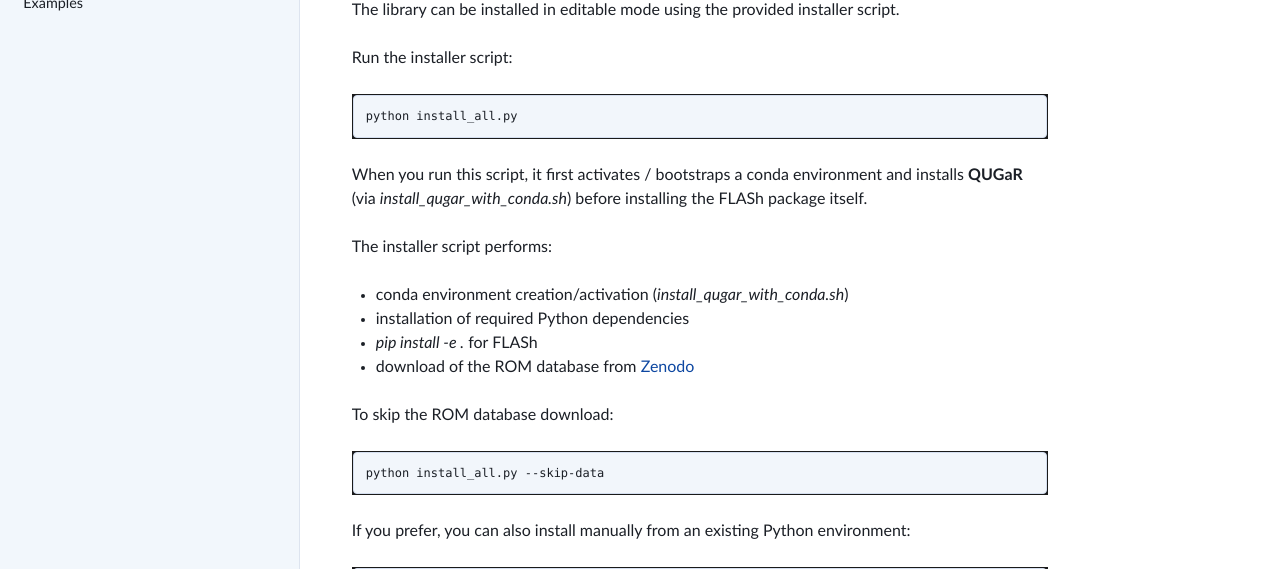
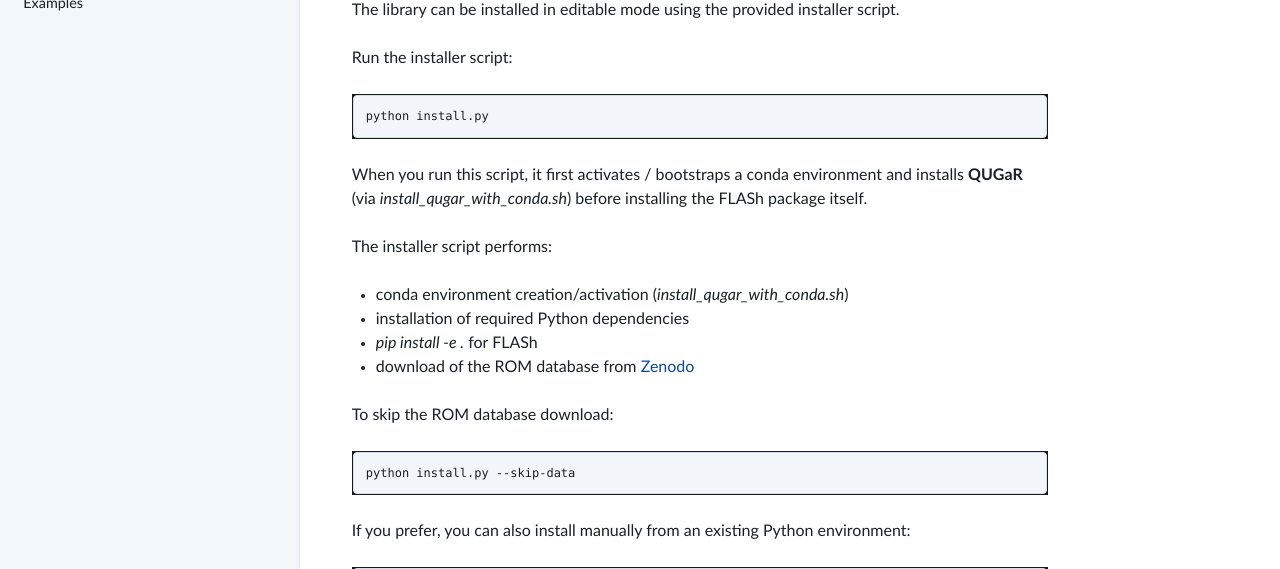
Before and after one commit to pantolin/FLASh_fork, a Sphinx documentation site: the page built from docs/installation.rst, in a window 1280 px wide and 1011 px high. Shown: the part 210-779 px from the top of the window. Built offline with Sphinx 7.4.7 and the Read the Docs theme 3.1.0, drawn with Linux system fonts in a browser that asks for light colours.

Commit message:
Rename install_all.py and install_all.sh to install.py and install.sh
Update all internal references in the scripts, README, and docs.

Co-Authored-By: Claude Opus 4.6 (1M context) <noreply@anthropic.com>

```diff
--- a/docs/installation.rst
+++ b/docs/installation.rst
@@ -11,7 +11,7 @@ Run the installer script:
 
 .. code-block:: bash
 
-   python install_all.py
+   python install.py
 
 When you run this script, it first activates / bootstraps a conda environment
 and installs **QUGaR** (via `install_qugar_with_conda.sh`) before installing the
@@ -28,7 +28,7 @@ To skip the ROM database download:
 
 .. code-block:: bash
 
-   python install_all.py --skip-data
+   python install.py --skip-data
 
 If you prefer, you can also install manually from an existing Python
 environment:
--- a/install_all.py
+++ b/install.py
@@ -1,9 +1,9 @@
 #!/usr/bin/env python3
 """Install helper for the FLASh repository.
 
-This is a thin wrapper around `install_all.sh` so users can install the project via:
+This is a thin wrapper around `install.sh` so users can install the project via:
 
-    python install_all.py
+    python install.py
 
 It supports optional environment variables for data download.
 """
@@ -24,7 +24,7 @@ def main(argv: list[str] | None = None) -> int:
     args = parser.parse_args(argv)
 
     script_dir = os.path.dirname(os.path.abspath(__file__))
-    install_script = os.path.join(script_dir, "install_all.sh")
+    install_script = os.path.join(script_dir, "install.sh")
 
     if not os.path.exists(install_script):
         print(f"[ERROR] Could not find installer script: {install_script}")
```
Also changed, not shown: README.md (+3 -3 lines), 2 other files.
